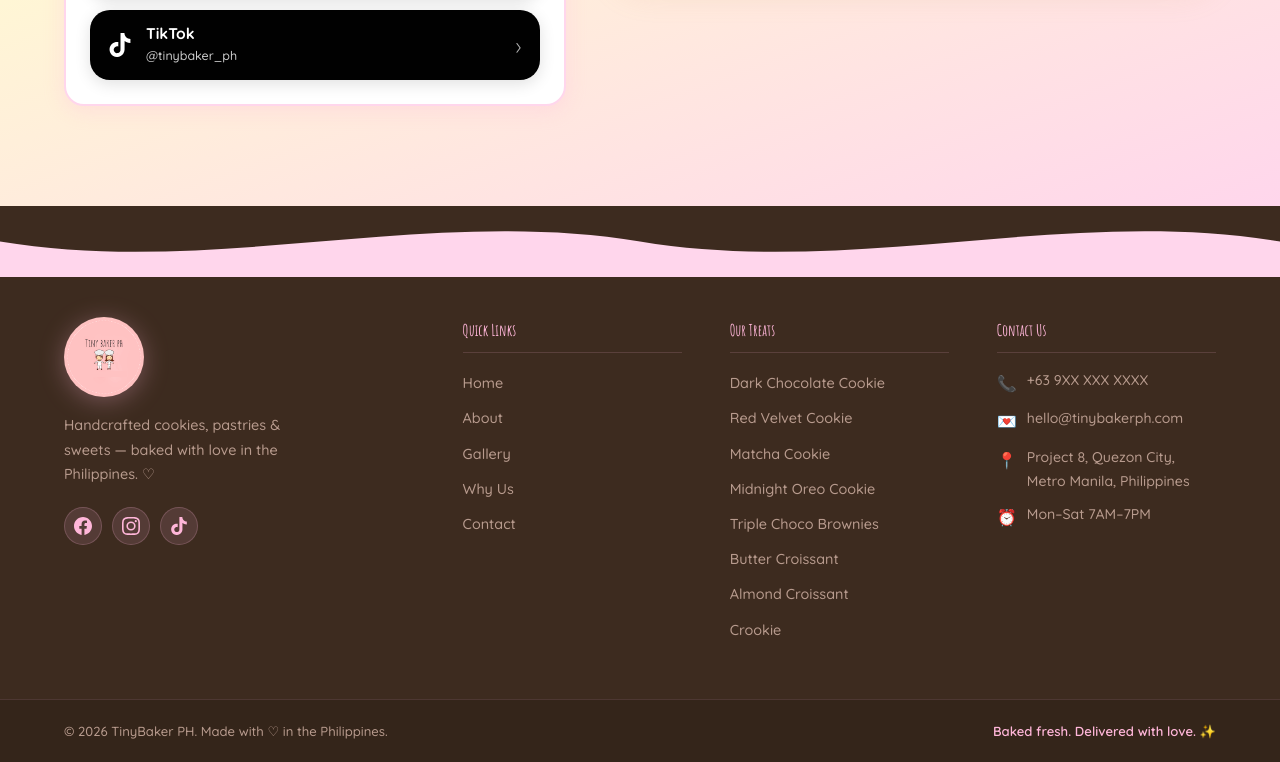
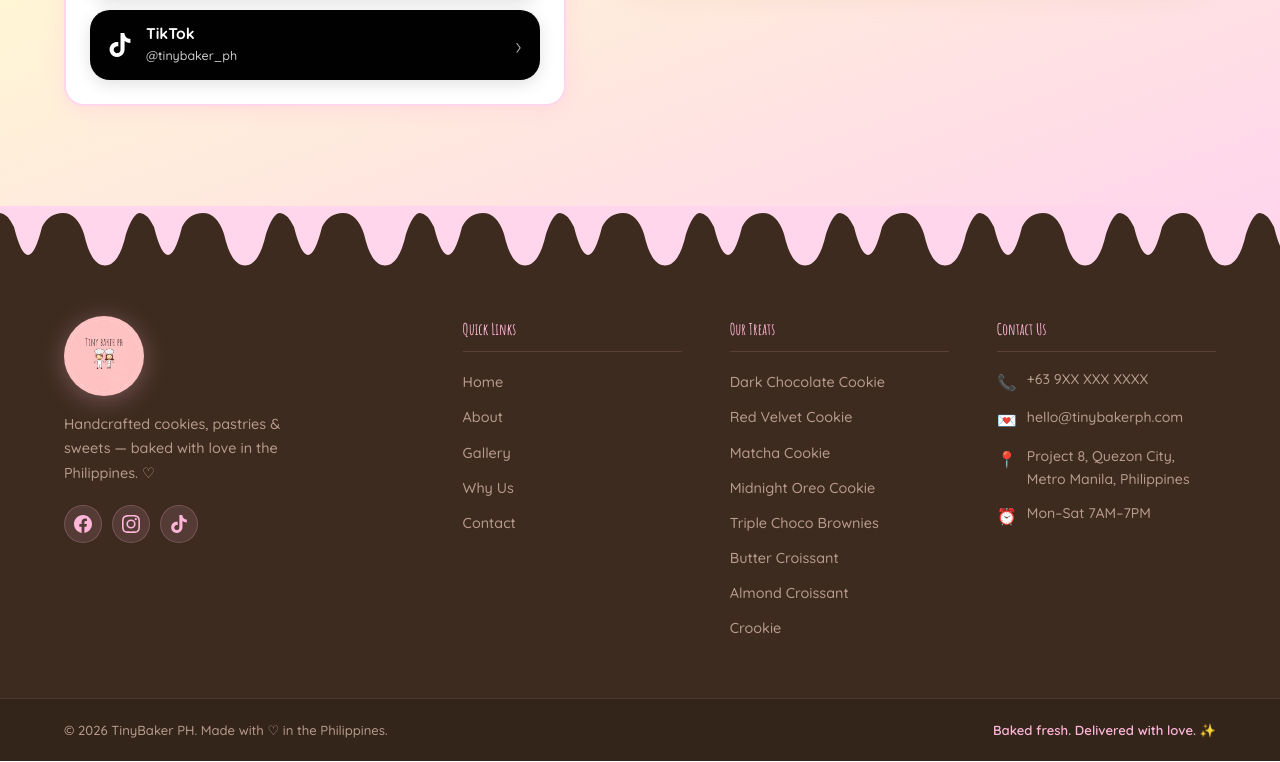
Before and after one commit to mcmarasigan/TinybakerPH, a React (Vite) app: page / in a window 1280 px wide. Shown: the part 5029-5791 px from the top of the page. Built offline with nearby package versions, Linux system fonts and the light colour scheme.

Commit message:
modify the transition between contact and footer background

```diff
--- a/src/components/Footer.css
+++ b/src/components/Footer.css
@@ -16,7 +16,6 @@
 .footer-wave svg {
   display: block;
   width: 100%;
-  transform: rotate(180deg);
 }
 
 /* Inner */
--- a/src/components/Footer.jsx
+++ b/src/components/Footer.jsx
@@ -35,9 +35,15 @@ const Footer = () => {
   return (
     <footer className="footer">
       {/* Wave top */}
+      {/* Drip top */}
       <div className="footer-wave">
-        <svg viewBox="0 0 1440 80" xmlns="http://www.w3.org/2000/svg" preserveAspectRatio="none">
-          <path d="M0,40 C240,80 480,0 720,40 C960,80 1200,0 1440,40 L1440,0 L0,0 Z" fill="var(--pink-light)" />
+        <svg width="100%" height="70px" xmlns="http://www.w3.org/2000/svg">
+          <defs>
+            <pattern id="drips" x="0" y="0" width="140" height="70" patternUnits="userSpaceOnUse">
+              <path transform="scale(1.4, 0.7)" fill="var(--pink-light)" d="M0,0 L100,0 L100,10 Q95,10 90,40 Q85,85 75,85 Q65,85 60,40 Q55,10 45,10 Q35,10 30,30 Q25,70 20,70 Q15,70 10,30 Q5,10 0,10 Z" />
+            </pattern>
+          </defs>
+          <rect x="0" y="0" width="100%" height="100%" fill="url(#drips)" />
         </svg>
       </div>
 
```
